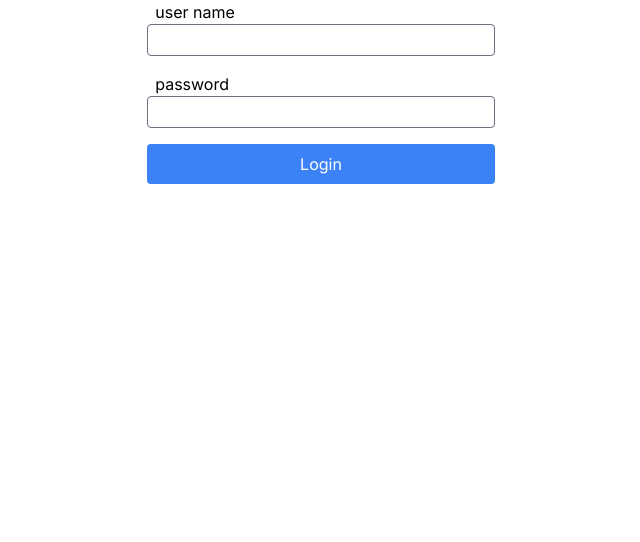
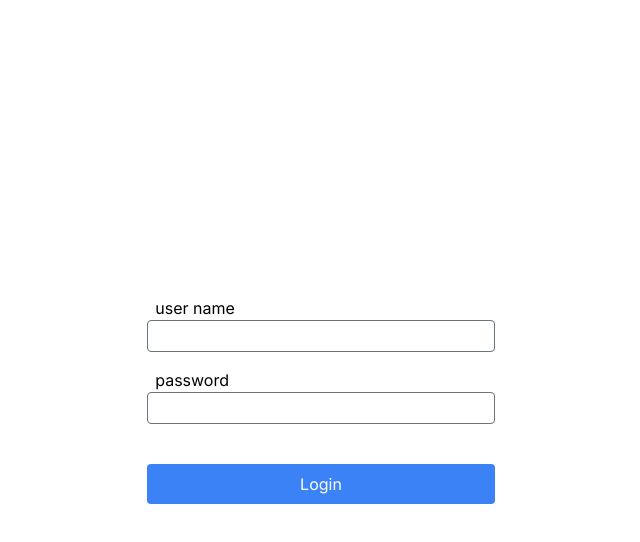
Before and after one commit to keroken/inventory-app-frontend, a Next.js app: page /login in a window 1280 px wide. Shown: the top 542 px of the page, without its empty margins (319-959 px from the left). Built offline with nearby package versions, Linux system fonts and the light colour scheme.

Commit message:
fix login layout

```diff
--- a/app/login/page.tsx
+++ b/app/login/page.tsx
@@ -35,11 +35,11 @@ export default function Page() {
   const ContainerClasses = 'w-full h-screen flex flex-col items-center'
   const LabelClasses = 'w-full h-8 p-2'
   const InputClasses = 'w-full h-8 p-2 rounded border border-gray-500'
-  const ButtonClasses = 'bg-blue-500 text-white py-2 rounded'
+  const ButtonClasses = 'bg-blue-500 text-white py-2 rounded mt-6'
 
   return (
     <div className={ContainerClasses}>
-      <form className="flex flex-col w-{200} gap-4" >
+      <form className="flex flex-col m-auto w-{200} gap-4" >
         <div>
           <label className={LabelClasses} htmlFor="username">user name</label>
           <input className={InputClasses} type="text" id="username" {...register("username", { required: "必須入力です" })} />
```
